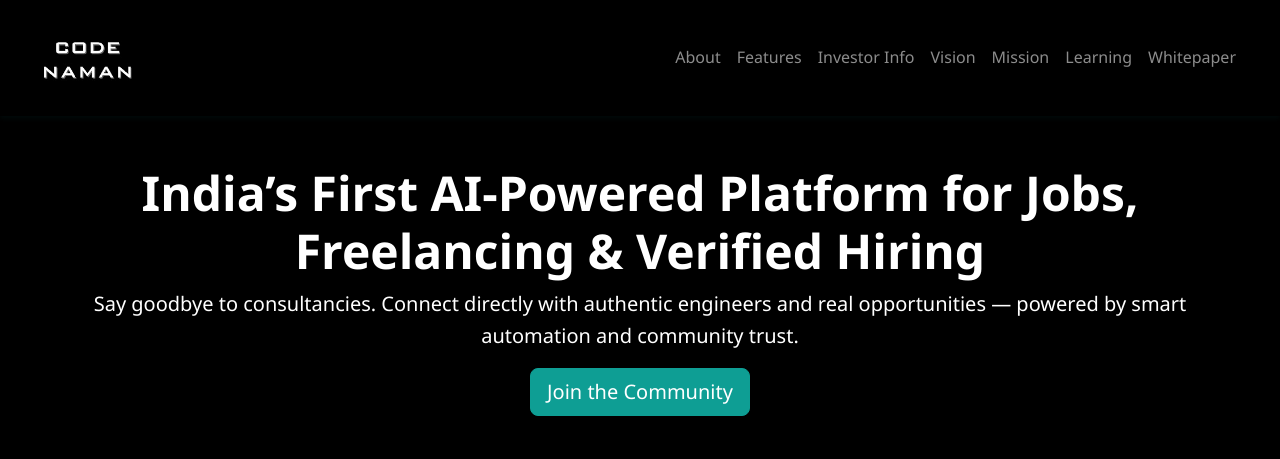
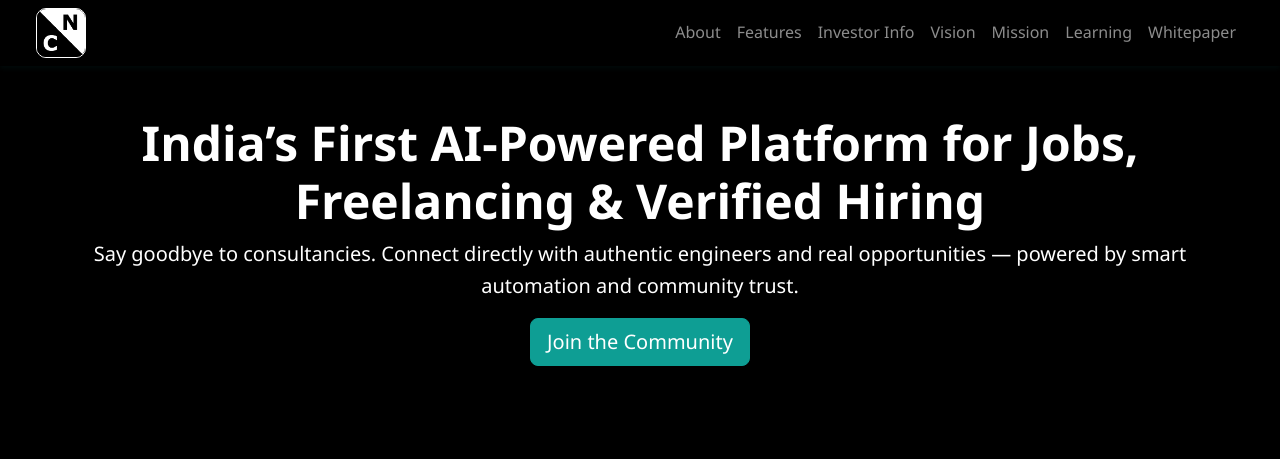
Before and after one commit to cris7M/code-naman, a plain HTML site: page index.html in a window 1280 px wide. Shown: the top 459 px of the page. Drawn offline with nearby package versions, Linux system fonts and the light colour scheme.

Commit message:
logo changes

```diff
--- a/index.html
+++ b/index.html
@@ -14,7 +14,7 @@
    <nav class="navbar navbar-expand-lg navbar-dark bg-black px-4">
     <div class="container-fluid">
       <a class="navbar-brand" href="#">
-        <img src="img/logo.jpg" alt="Code Naman Logo" class="logo-img"/>
+        <img src="img/logo-1.png" alt="Code Naman Logo" class="logo-img"/>
       </a>
       <button class="navbar-toggler" type="button" data-bs-toggle="collapse" data-bs-target="#navbarContent">
         <span class="navbar-toggler-icon"></span>
--- a/style.css
+++ b/style.css
@@ -115,7 +115,10 @@ body {
 
 
   .logo-img {
-    height: 100px;
+    height: 50px;
+    border: 1px solid #fff;
+
+    border-radius: 10px;
     object-fit: contain;
   }
 
```
Also changed, not shown: img/logo-1.png (added).
